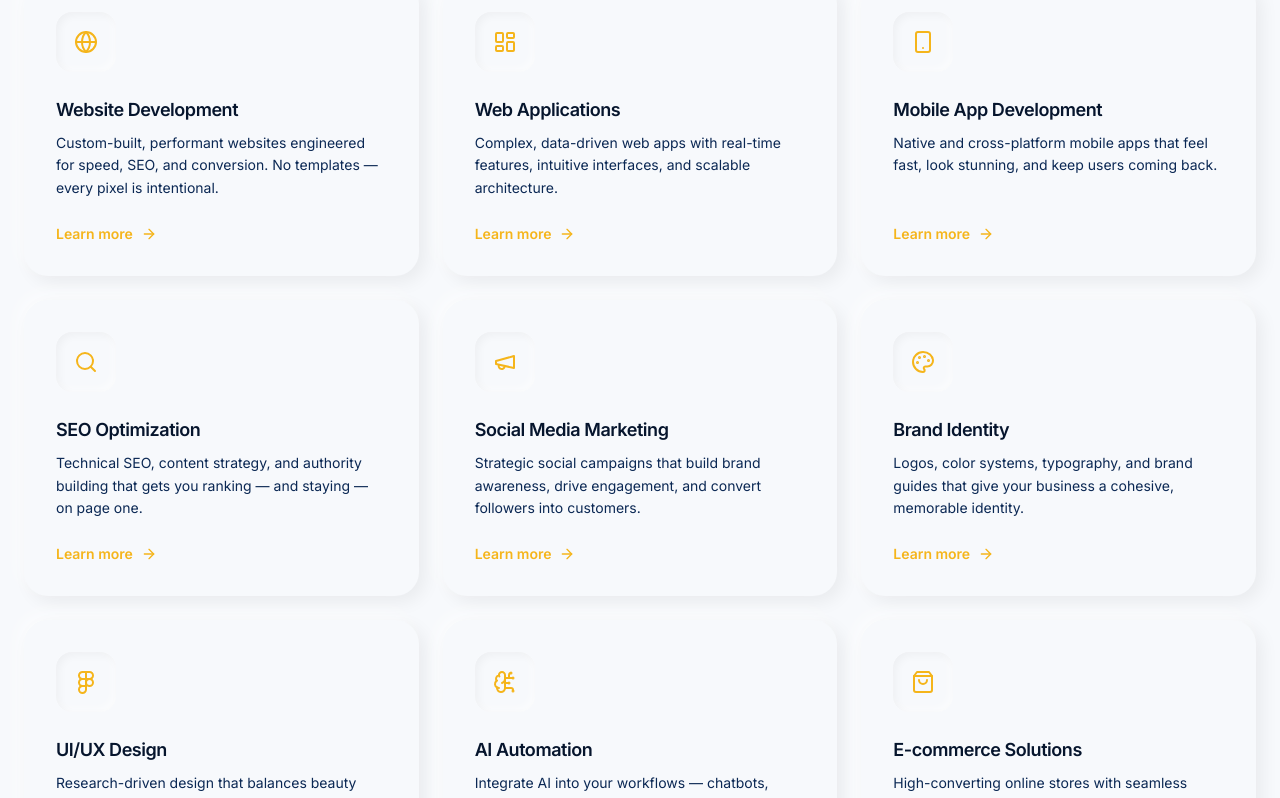
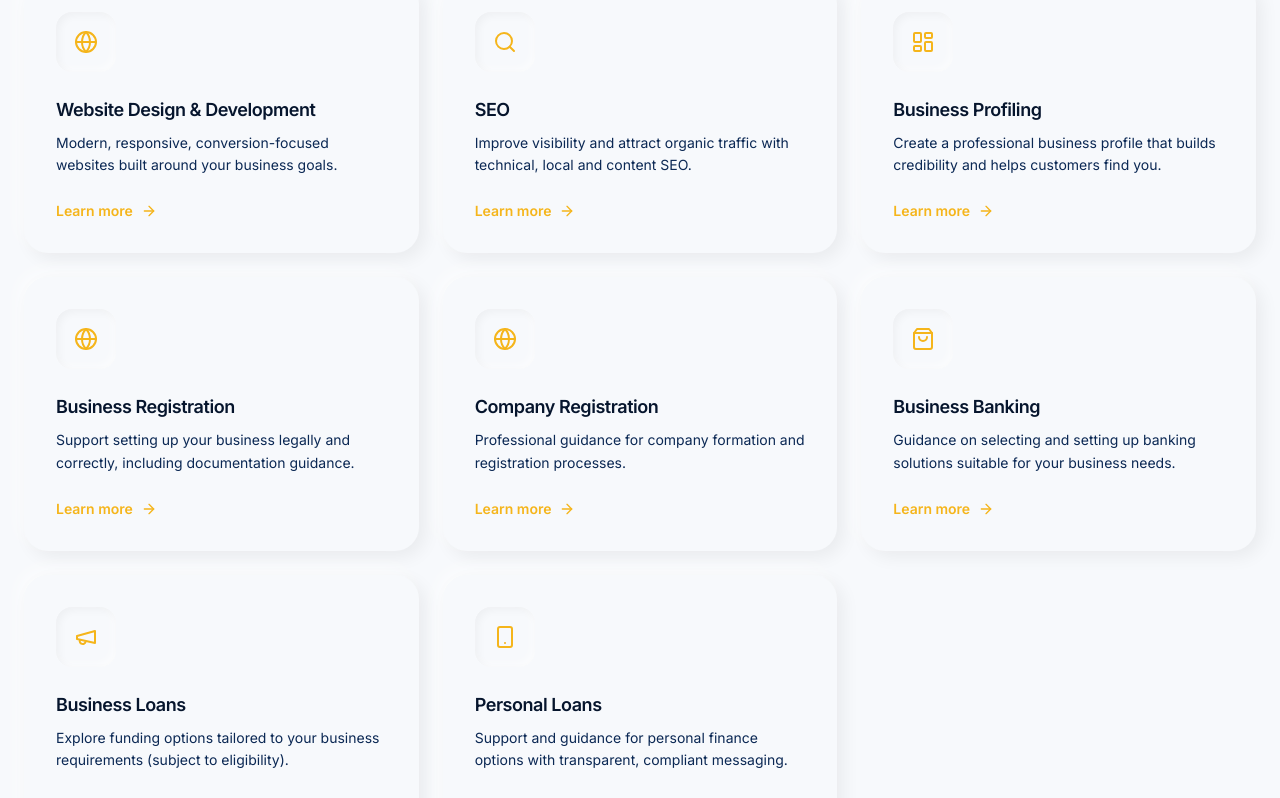
Before and after one commit to AmmarBinYasir489/hashim-tech-agency, a Next.js app: page / in a window 1280 px wide. Shown: the part 1420-2218 px from the top of the page. Built offline with nearby package versions, Linux system fonts and the light colour scheme.

Commit message:
feat(ui): add Hashim Tech services, extend contact form, use logo in footer; docs: taste-skill install script

```diff
--- a/components/sections/Contact.tsx
+++ b/components/sections/Contact.tsx
@@ -16,6 +16,7 @@ export default function Contact() {
   const [formData, setFormData] = useState({
     name: "",
     email: "",
+    phone: "",
     company: "",
     service: "",
     message: "",
@@ -45,7 +46,7 @@ export default function Contact() {
     if (!message.trim()) { showToast("Please describe your project.", true); return; }
     // prepare a WhatsApp-friendly message (do not include user's email) and open WhatsApp directly
     setStatus("loading");
-    const fullMessage = `Hello, my name is ${name}.\nCompany: ${formData.company || "(not provided)"}\nService: ${formData.service || "(not specified)"}\n\nMessage:\n${message}`;
+    const fullMessage = `Hello Hashim Tech,\n\nI'd like to enquire about your ${formData.service || "service"} service.\n\nName: ${name}\nBusiness: ${formData.company || "(not provided)"}\nPhone: ${formData.phone || "(not provided)"}\n\nMessage:\n${message}`;
     setTimeout(() => {
       setStatus("success");
       const waUrl = `https://wa.me/447882733546?text=${encodeURIComponent(fullMessage)}`;
@@ -124,6 +125,37 @@ export default function Contact() {
                     onChange={handleChange}
                     placeholder="john@company.com"
                     required
+                    className="px-5 py-3 bg-bg rounded-xl shadow-neu-in text-sm text-text-primary placeholder:text-text-tertiary focus:outline-none focus:shadow-neu-in-deep transition-shadow w-full"
+                  />
+                </div>
+              </div>
+
+              <div className="grid grid-cols-1 sm:grid-cols-2 gap-6 mb-6">
+                <div className="flex flex-col gap-2">
+                  <label htmlFor="phone" className="text-sm font-medium text-text-secondary">
+                    Phone Number
+                  </label>
+                  <input
+                    type="tel"
+                    id="phone"
+                    name="phone"
+                    value={formData.phone}
+                    onChange={handleChange}
+                    placeholder="07882 733546"
+                    className="px-5 py-3 bg-bg rounded-xl shadow-neu-in text-sm text-text-primary placeholder:text-text-tertiary focus:outline-none focus:shadow-neu-in-deep transition-shadow w-full"
+                  />
+                </div>
+                <div className="flex flex-col gap-2">
+                  <label htmlFor="company" className="text-sm font-medium text-text-secondary">
+                    Company
+                  </label>
+                  <input
+                    type="text"
+                    id="company"
+                    name="company"
+                    value={formData.company}
+                    onChange={handleChange}
+                    placeholder="Acme Inc."
                     className="px-5 py-3 bg-bg rounded-xl shadow-neu-in text-sm text-text-primary placeholder:text-text-tertiary focus:outline-none focus:shadow-neu-in-deep transition-shadow w-full"
                   />
                 </div>
--- a/components/sections/Footer.tsx
+++ b/components/sections/Footer.tsx
@@ -53,11 +53,10 @@ export default function Footer() {
         <div className="grid grid-cols-1 sm:grid-cols-2 lg:grid-cols-[1.5fr_1fr_1fr_1fr_1.2fr] gap-10 lg:gap-12 mb-16">
           {/* Brand */}
           <div className="sm:col-span-2 lg:col-span-1">
-            <Link href="/" className="flex items-center gap-2 font-bold text-lg">
-              <div className="w-9 h-9 bg-accent rounded-[10px] flex items-center justify-center text-white font-bold text-sm shadow-accent">
-                HT
+            <Link href="/" className="flex items-center gap-3 font-bold text-lg">
+              <div className="w-12 h-12 rounded-[10px] overflow-hidden">
+                <img src="/logo.png" alt="Hashim Tech" className="w-full h-full object-cover" />
               </div>
-              <span>Hashim Tech</span>
             </Link>
             <p className="text-sm text-text-secondary leading-relaxed mt-4 max-w-[300px]">
               A modern technology agency crafting digital products that drive business growth. We turn ambitious ideas into exceptional realities.
--- a/components/sections/Services.tsx
+++ b/components/sections/Services.tsx
@@ -21,48 +21,43 @@ import StaggerContainer, { StaggerItem } from "../ui/StaggerContainer";
 const servicesList = [
   {
     icon: Globe,
-    title: "Website Development",
-    desc: "Custom-built, performant websites engineered for speed, SEO, and conversion. No templates — every pixel is intentional.",
+    title: "Website Design & Development",
+    desc: "Modern, responsive, conversion-focused websites built around your business goals.",
+  },
+  {
+    icon: Search,
+    title: "SEO",
+    desc: "Improve visibility and attract organic traffic with technical, local and content SEO.",
   },
   {
     icon: LayoutDashboard,
-    title: "Web Applications",
-    desc: "Complex, data-driven web apps with real-time features, intuitive interfaces, and scalable architecture.",
+    title: "Business Profiling",
+    desc: "Create a professional business profile that builds credibility and helps customers find you.",
+  },
+  {
+    icon: Globe,
+    title: "Business Registration",
+    desc: "Support setting up your business legally and correctly, including documentation guidance.",
+  },
+  {
+    icon: Globe,
+    title: "Company Registration",
+    desc: "Professional guidance for company formation and registration processes.",
+  },
+  {
+    icon: ShoppingBag,
+    title: "Business Banking",
+    desc: "Guidance on selecting and setting up banking solutions suitable for your business needs.",
+  },
+  {
+    icon: Megaphone,
+    title: "Business Loans",
+    desc: "Explore funding options tailored to your business requirements (subject to eligibility).",
   },
   {
     icon: Smartphone,
-    title: "Mobile App Development",
-    desc: "Native and cross-platform mobile apps that feel fast, look stunning, and keep users coming back.",
-  },
-  {
-    icon: Search,
-    title: "SEO Optimization",
-    desc: "Technical SEO, content strategy, and authority building that gets you ranking — and staying — on page one.",
-  },
-  {
-    icon: Megaphone,
-    title: "Social Media Marketing",
-    desc: "Strategic social campaigns that build brand awareness, drive engagement, and convert followers into customers.",
-  },
-  {
-    icon: Palette,
-    title: "Brand Identity",
-    desc: "Logos, color systems, typography, and brand guides that give your business a cohesive, memorable identity.",
-  },
-  {
-    icon: Figma,
-    title: "UI/UX Design",
-    desc: "Research-driven design that balances beauty with usability. Wireframes, prototypes, and polished interfaces.",
-  },
-  {
-    icon: BrainCircuit,
-    title: "AI Automation",
-    desc: "Integrate AI into your workflows — chatbots, content generation, data analysis, and intelligent automation.",
-  },
-  {
-    icon: ShoppingBag,
-    title: "E-commerce Solutions",
-    desc: "High-converting online stores with seamless checkout, inventory management, and payment integrations.",
+    title: "Personal Loans",
+    desc: "Support and guidance for personal finance options with transparent, compliant messaging.",
   },
 ];
 
--- a/package.json
+++ b/package.json
@@ -7,6 +7,7 @@
   },
   "scripts": {
     "dev": "next dev",
+    "install:taste": "npx skills add Leonxlnx/taste-skill",
     "build": "next build",
     "start": "next start",
     "lint": "next lint"
```
Also changed, not shown: tools/TASTE_SKILL_INSTALL.md (added, +26 -0 lines).
